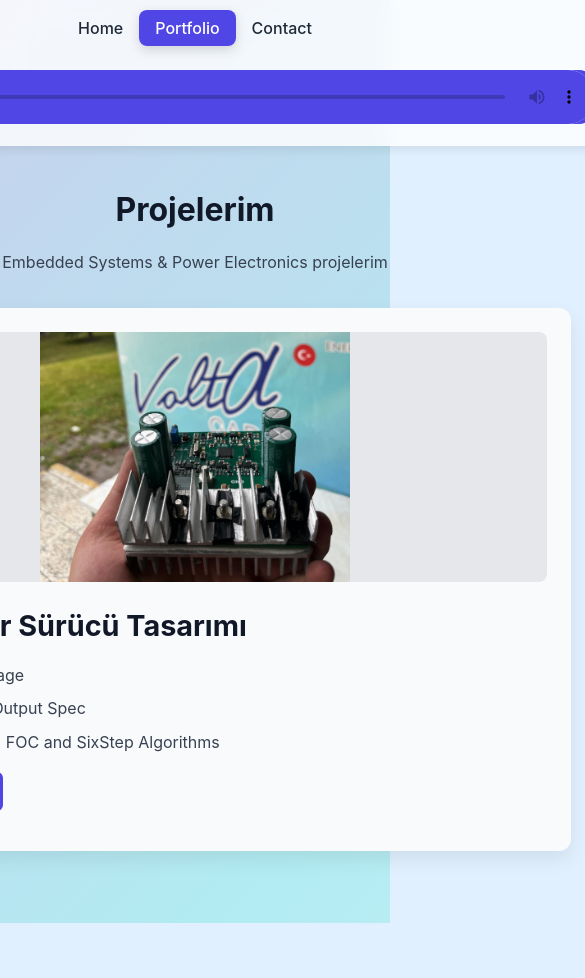
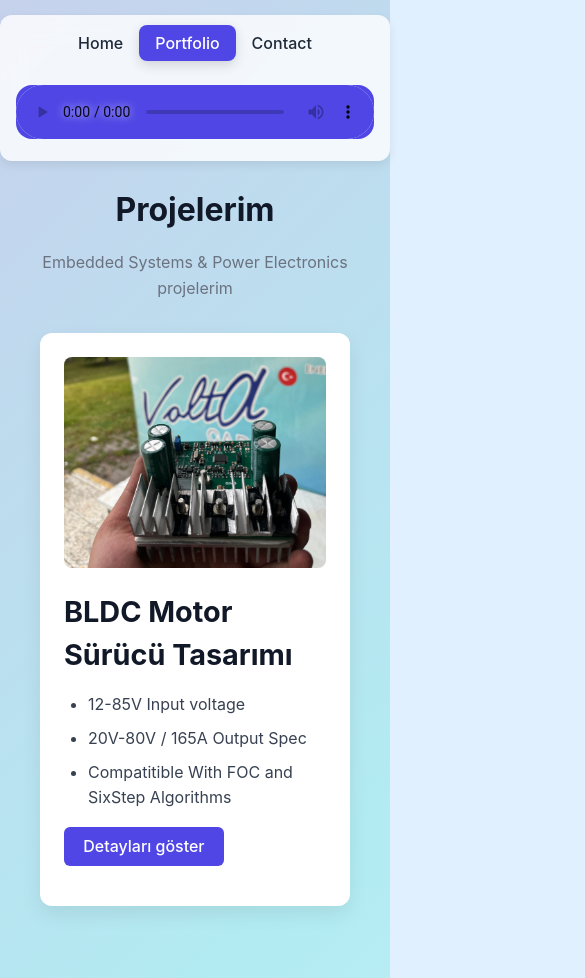
Before and after one commit to Skeior/vite-react-template, a React (Vite) app: page /portfolio in a window 390 px wide. Shown: the top 978 px of the page, 585 px wide, since content can reach past the window. Before the commit the page ends 923 px from the top, so only its background shows below. Built offline with nearby package versions, Linux system fonts and the light colour scheme.

Commit message:
responsive

```diff
--- a/src/react-app/App.css
+++ b/src/react-app/App.css
@@ -41,7 +41,7 @@
   box-shadow: 0 4px 10px rgba(0,0,0,0.08);
   border-radius: 12px;
   position: relative;
-  top: 0;
+  top: 15px;
   width:auto;
   flex-wrap: nowrap;
   min-width: 800px;
@@ -71,7 +71,7 @@
 .audio-player-wrapper {
   position: absolute;
   right: 1.5rem;
-  top: 50%;
+  top: 53%;
   transform: translateY(-50%);
   max-width: 19%;
   width: 100%;
@@ -194,6 +194,7 @@
     flex-direction: column;
     gap: 15px;
     padding: 1rem;
+    min-width: auto !important;
   }
 
   .section-card {
--- a/src/react-app/Pages/AboutPage/About.css
+++ b/src/react-app/Pages/AboutPage/About.css
@@ -16,7 +16,7 @@
 .about-card {
   flex: 0 1 calc(50% - 10px);
   min-width: 300px;
-  background: #fff;
+  background: #ffffff;
   padding: 20px;
   border-radius: 16px;
   box-shadow: 0 8px 20px rgba(0,0,0,0.08);
@@ -55,7 +55,7 @@
 .skill-text-container {
   position: relative;
   flex: 1;
-  min-height: 24px; /* Label yüksekliğine göre ayarlayın */
+  min-height: 24px;
 }
 
 /* Label */
@@ -78,7 +78,7 @@
   transition: all 0.4s ease;
 }
 
-/* Hover */
+/* Hover efektleri */
 .skill-item:hover .skill-label {
   opacity: 0;
   transform: translateY(-10px);
@@ -116,7 +116,9 @@
   box-sizing: border-box;
 }
 
-/* Mobile */
+/* -------------------------
+   Mobile
+---------------------------*/
 @media (max-width: 768px) {
   .about-card {
     flex: 1 1 100%;
@@ -128,8 +130,16 @@
   }
 
   .skill-stars {
-    opacity: 1;
-    transform: translateY(0);
     margin-top: 4px;
   }
 }
+
+@media (max-width: 480px) {
+  .skill-icon {
+    font-size: 1.4rem;
+  }
+
+  .skill-text-container {
+    min-height: 20px;
+  }
+}
--- a/src/react-app/Pages/PortfolioPage/Portfolio.css
+++ b/src/react-app/Pages/PortfolioPage/Portfolio.css
@@ -1,7 +1,13 @@
 /* -------------------------
    Genel Container ve Arkaplan
 ---------------------------*/
+.app-container {
+  max-width: 1200px;
+  margin: 0 auto;
+  padding: 2rem;
+  font-family: 'Inter', sans-serif;
 
+}
 
 /* -------------------------
    Başlıklar
@@ -15,19 +21,18 @@
   font-size: 2.5rem;
   font-weight: 700;
   margin-bottom: 0.5rem;
-  color: #111827; /* Contact başlık rengi ile aynı */
 }
 
 .portfolio-subtitle {
   font-size: 1.2rem;
-  color: #374151; /* Contact subtitle ile uyumlu */
+  color: #6b7280;
 }
 
 /* -------------------------
    Kart Stilleri
 ---------------------------*/
 .portfolio-card {
-  background-color: #f9fafb; /* Açık gri ton, Contact kartlarıyla uyumlu */
+  background-color: #ffffff;
   border-radius: 12px;
   box-shadow: 0 8px 20px rgba(0, 0, 0, 0.08);
   padding: 1.5rem;
@@ -44,18 +49,17 @@
 .card-preview-image {
   width: 100%;
   height: auto;
-  max-height: 450px;
-  object-fit: contain;
+  max-height: 500px;
+  object-fit: cover; /* Kesme yerine tüm alanı doldurur */
   border-radius: 8px;
   margin-bottom: 1rem;
-  background-color: #e5e7eb; /* açık gri dolgu */
+  background-color: #e5e7eb;
 }
 
 /* Başlık ve özellikler */
 .card-title {
   font-size: 1.8rem;
   margin-bottom: 1rem;
-  color: #111827;
 }
 
 .card-features {
@@ -71,7 +75,7 @@
 
 /* Show more butonu */
 .show-more-btn {
-  background-color: #4f46e5; /* Contact sayfası mavi tonu */
+  background-color: #4f46e5;
   color: #ffffff;
   border: none;
   padding: 0.6rem 1.2rem;
@@ -97,15 +101,13 @@
   list-style-type: circle;
   padding-left: 1.5rem;
   margin-bottom: 1rem;
-  color: #374151;
 }
 
-/* Simülasyon, test ve verim */
 .card-details h4 {
   margin-top: 1rem;
   margin-bottom: 0.5rem;
   font-size: 1.2rem;
-  color: #6fcf97; /* Contact sayfasındaki yeşil ton */
+  color: #6fcf97;
 }
 
 .card-details p {
@@ -144,14 +146,14 @@
 .project-link {
   display: inline-block;
   margin-top: 1rem;
-  color: #4f46e5; /* Contact link rengiyle uyumlu */
+  color: #4f46e5;
   text-decoration: none;
   font-weight: 500;
 }
 
 .project-link:hover {
+  color: #4338ca;
   text-decoration: underline;
-  color: #4338ca;
 }
 
 /* -------------------------
```
